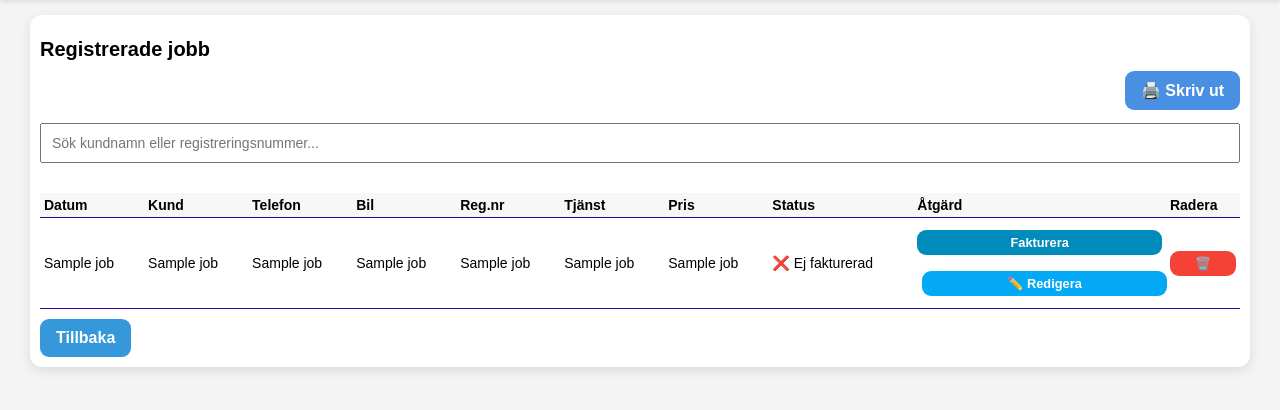
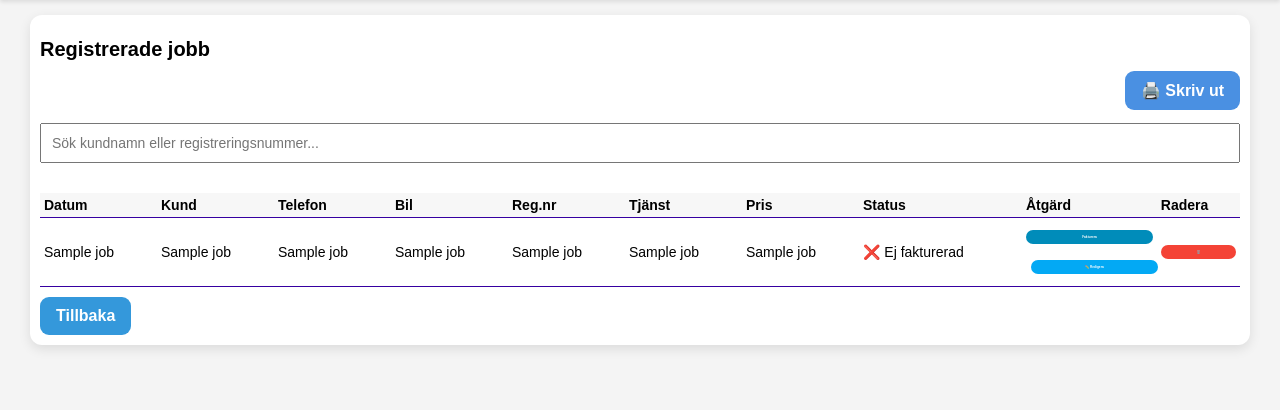
Before and after one commit to ArshedAl-Hadeethi/Faktura, a Flask app: page /jobs in a window 1280 px wide. Shown: the part 94-504 px from the top of the page. Run offline with Flask 3, Linux system fonts and the light colour scheme; a database or web service that is not in the repository returns one stand-in record (values such as "Sample title"); some libraries are stand-ins or nearby versions.

```diff
--- a/templates/jobs.html
+++ b/templates/jobs.html
@@ -130,7 +130,7 @@ document.getElementById('liveSearch').addEventListener('input', function () {
 
 <style>
 .small {
-  font-size: 0.8rem;
+  font-size: 0.2rem;
   padding: 5px 10px;
 }
 .btn-save {
```
